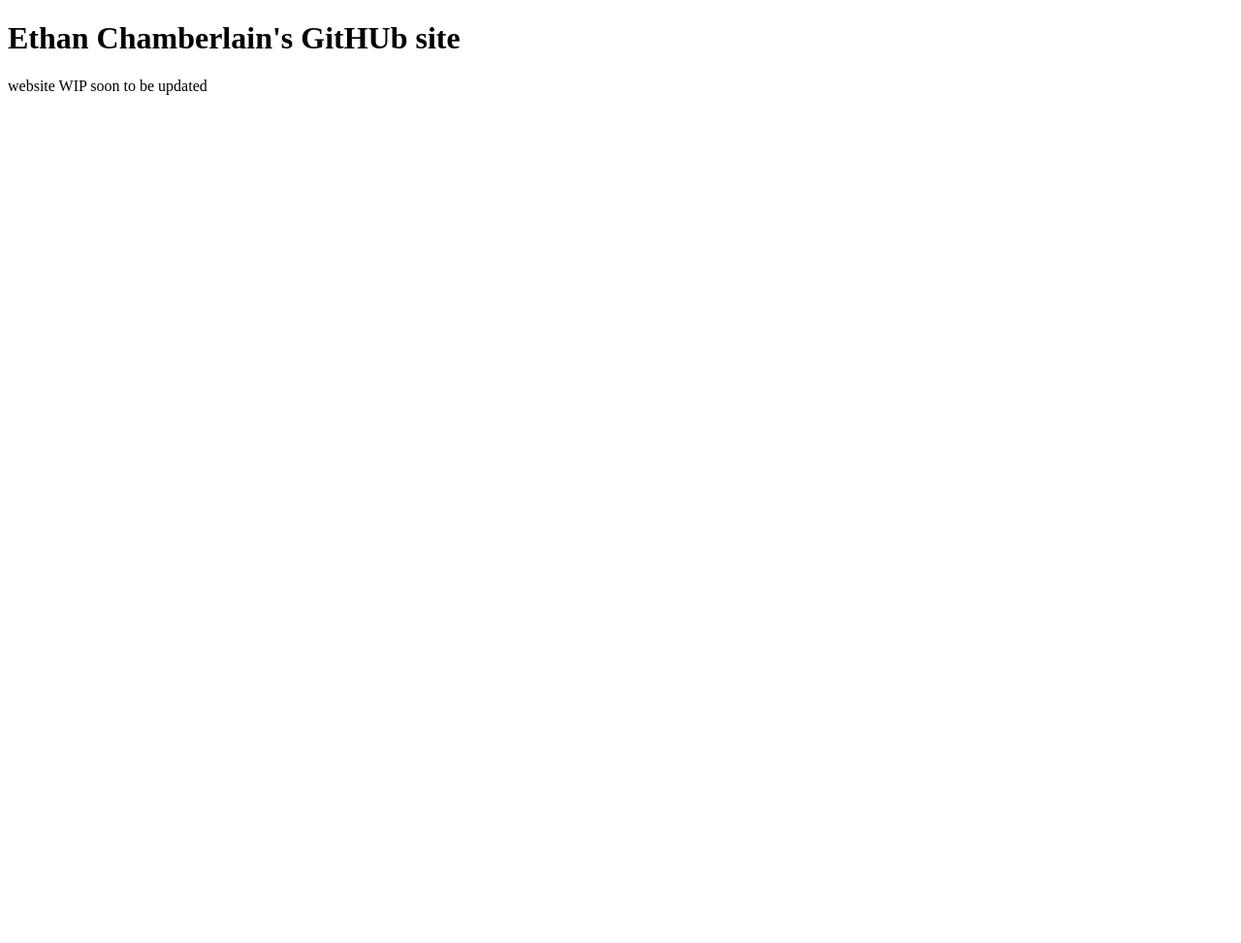
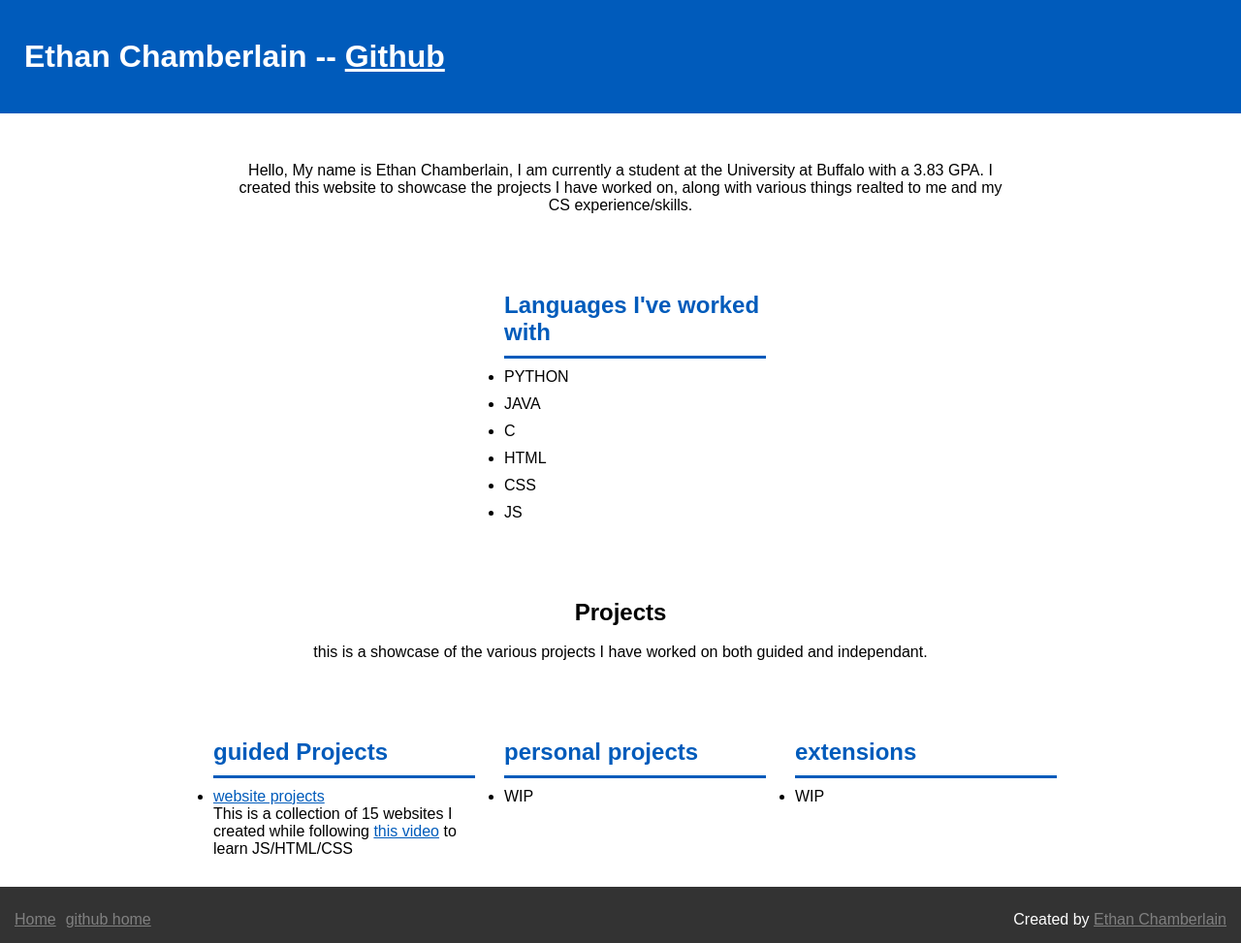
Before and after one commit to Ethan-Chamberlain/Ethan-Chamberlain.github.io, a plain HTML site: page index.html in a window 1280 px wide. Shown: the whole page at 97% size. Before the commit the page ends 800 px from the top, so only its background shows below. Drawn offline with Linux system fonts and the light colour scheme.

Commit message:
initial website build

```diff
--- a/index.html
+++ b/index.html
@@ -1,21 +1,112 @@
 <!DOCTYPE html>
-<html>
-<head>
-  <title>Ethan Chamberlain's GitHub pages website</title>
-
-</head>
+<html lang="en">
+  <head>
+    <meta charset="UTF-8">
+    <meta name="viewport" content="width=device-width, initial-scale=1">
+    <title>Ethan's website</title>
+    <link rel="stylesheet" href="resources/style.css">
+  </head>
 
 
-<body>
+  <body>
 
-  <header>
-    <h1>Ethan Chamberlain's GitHUb site</h1>
-  </header>
+    <header>
 
-  <p1>website WIP soon to be updated</p1>
+      <h1>Ethan Chamberlain -- <a href="https://github.com/Ethan-Chamberlain/Ethan-Chamberlain.github.io" color="black">Github</a></h1>
+
+    </header>
 
 
-</body>
+    <div class="content">
+
+      <!-- short bio section -->
+      <div class="content-centered">
+        <p>Hello, My name is Ethan Chamberlain, I am currently a student at the University at Buffalo with a 3.83 GPA.
+          I created this website to showcase the projects I have worked on, along with various things realted to me and my CS experience/skills.
+        </p>
+      </div>
+
+      <!-- extra information I think is useful that I didnt include in the bio section -->
+      <div class="content-block">
 
 
+        <div class="row-columns">
+          <div class="subject-column">
+              <h2>Languages I've worked with</h2>
+              <ul>
+                <li>PYTHON</li>
+                <li>JAVA</li>
+                <li>C</li>
+                <li>HTML</li>
+                <li>CSS</li>
+                <li>JS</li>
+              </ul>
+          </div>
+        </div>
+
+
+      </div>
+
+      <!-- block that will showcase the various projects I have completed or worked on -->
+
+      <div class="content-centered">
+        <h2>Projects</h2>
+        <br>
+        <p>this is a showcase of the various projects I have worked on both guided and independant.</p>
+      </div>
+
+      <div class="content-block">
+
+
+        <div class="row-columns">
+          <div class="subject-column">
+            <h2>guided Projects</h2>
+            <ul>
+              <li><a href="https://Ethan-Chamberlain.github.io/html-css-js-bootcamp">website projects</a>
+                  <br>
+                  <p>This is a collection of 15 websites I created while following <a href="https://www.youtube.com/watch?v=kAiX0itnonM&t">this video</a> to learn JS/HTML/CSS</p>
+              </li>
+            </ul>
+          </div>
+        </div>
+
+
+        <div class="row-columns">
+          <div class="subject-column">
+            <h2>personal projects</h2>
+            <ul>
+              <li>WIP</li>
+            </ul>
+          </div>
+        </div>
+
+        <div class="row-columns">
+          <div class="subject-column">
+            <h2>extensions</h2>
+            <ul>
+              <li>WIP</li>
+            </ul>
+          </div>
+        </div>
+
+
+      </div>
+
+    </div>
+
+    <footer>
+
+      <ul class="footer-left">
+        <li><a href="https://ethan-chamberlain.github.io/">Home</a></li>
+        <li><a href="https://github.com/Ethan-Chamberlain">github home</a></li>
+        <!-- <li><a href="about:blank">Privacy</a></li> -->
+      </ul>
+
+      <ul class="footer-right">
+        <li>Created by <a href="https://github.com/Ethan-Chamberlain">Ethan Chamberlain</a></li>
+      </ul>
+
+    </footer>
+
+  </body>
 </html>
--- /dev/null
+++ b/resources/style.css
@@ -0,0 +1,114 @@
+* {
+  margin: 0;
+  padding: 0;
+  box-sizing: border-box;
+
+}
+
+
+ul li {
+  padding-top: 10px;
+}
+
+p {
+  max-width: 800px;
+}
+
+a {
+  color:#005bbb;
+}
+
+
+body{
+
+  display: flex;
+  flex-direction: column;
+  align-content: center;
+  flex-wrap: wrap;
+  font-family: sans-serif;
+  min-width: 400px;
+}
+
+header {
+  padding: 40px 0px 40px 25px; /* top right bottom left*/
+  background-color: #005bbb;
+  color: rgb(255, 255, 255);
+  width: 100%;
+}
+
+header a{
+  color:white;
+}
+
+/* css for elemnts found within .content */
+.content {
+
+  display: flex;
+  flex-direction: column;
+  align-content: center;
+}
+
+/* css for elemnts found within content-centered */
+.content-centered {
+  max-width:1200px;
+  margin:0 auto;
+  text-align: center;
+  padding: 50px 20px 50px 20px;
+}
+
+/* css for elemnts found within content-block */
+.content-block{
+  max-width:1200px;
+  margin:0 auto;
+  padding:30px;
+  display: flex;
+}
+
+.row-columns {
+  display: flex;
+  flex-wrap: wrap;
+  width: 100%;
+  max-width: 300px;
+}
+
+.subject-column{
+
+  max-width: 33%;
+  min-width: 300px;
+  padding-left: 30px;
+}
+
+.subject-column h2 {
+  border-bottom: 3px solid #005bbb;
+  color: #005bbb;
+  padding-bottom: 10px;
+}
+
+footer {
+  background-color: #333;
+  color:white;
+  padding: 15px;
+  display: flex;
+  justify-content: space-between;
+}
+
+footer a {
+  color:gray;
+}
+
+.footer-left {
+  list-style-type: none;
+  display: flex;
+  justify-content: space-around;
+  align-self: flex-start;
+}
+
+.footer-left li{
+  padding-right: 10px;
+}
+
+.footer-right {
+  float: right;
+  list-style-type: none;
+
+}
```
